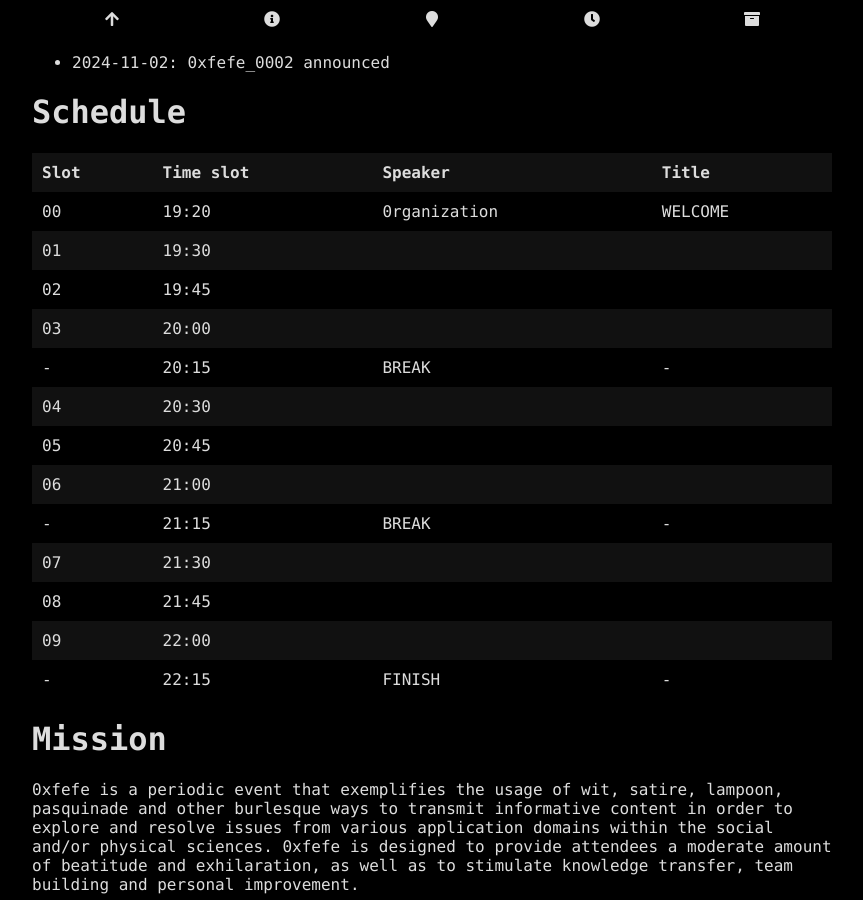
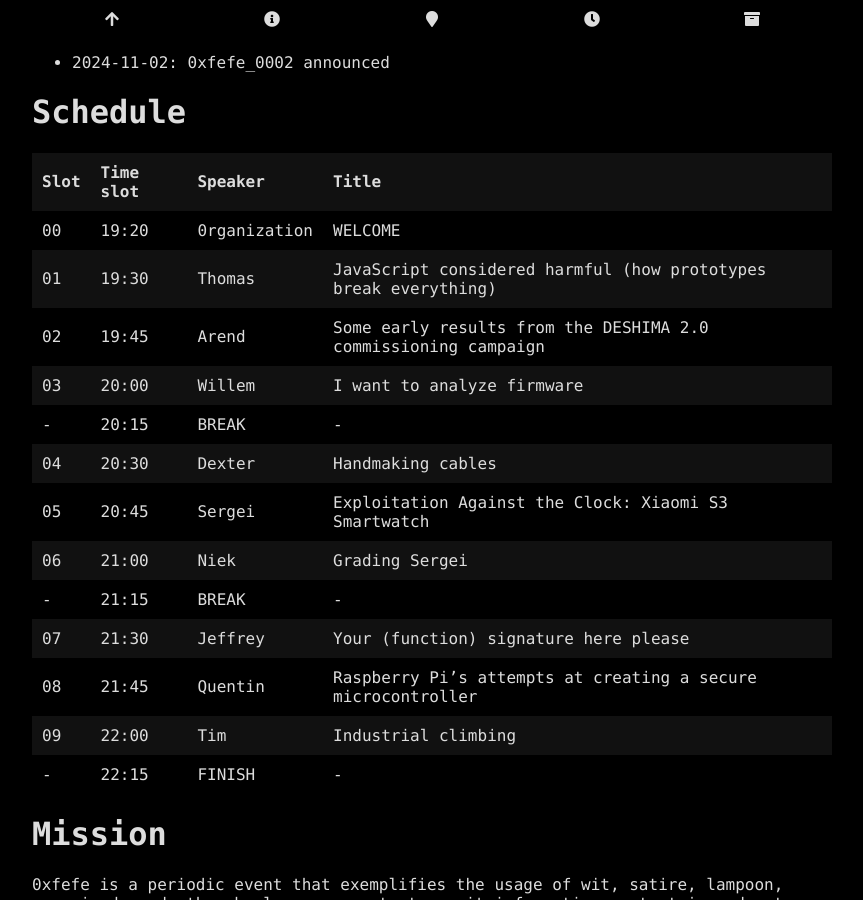
Before and after one commit to 0xfefe-com/0xfefe-com.github.io, a Jekyll site: the page built from docs/0002/info.md, in a window 1280 px wide and 900 px high, scrolled down 766 px. Shown: the whole window, without its empty margins (208-1071 px from the left). Built offline with Jekyll 4.4.1, drawn with Linux system fonts in a browser that asks for light colours.

Commit message:
Update info.md

```diff
--- a/docs/0002/info.md
+++ b/docs/0002/info.md
@@ -48,21 +48,23 @@ The 0rganization of the Federation of Entertainers and Funny Endeavors (0xfefe)
 
 # Schedule
 
-| Slot | Time slot | Speaker      | Title   |
-| ---- | --------- | ------------ | ------- |
-| 00   | 19:20     | 0rganization | WELCOME |
-| 01   | 19:30     |              | |
-| 02   | 19:45     |              | |
-| 03   | 20:00     |              | |
-| -    | 20:15     | BREAK        | - |
-| 04   | 20:30     |              | |
-| 05   | 20:45     |              | |
-| 06   | 21:00     |              | |
-| -    | 21:15     | BREAK        | - |
-| 07   | 21:30     |              | |
-| 08   | 21:45     |              | |
-| 09   | 22:00     |              | |
-| -    | 22:15     | FINISH       | - |
+| Slot | Time slot | Speaker      | Title                                                           |
+| ---- | --------- | ------------ | --------------------------------------------------------------- |
+| 00   | 19:20     | 0rganization | WELCOME                                                         |
+| 01   | 19:30     | Thomas       | JavaScript considered harmful (how prototypes break everything) |
+| 02   | 19:45     | Arend        | Some early results from the DESHIMA 2.0 commissioning campaign  |
+| 03   | 20:00     | Willem       | I want to analyze firmware                                      |
+| -    | 20:15     | BREAK        | -                                                               |
+| 04   | 20:30     | Dexter       | Handmaking cables                                               |
+| 05   | 20:45     | Sergei       | Exploitation Against the Clock: Xiaomi S3 Smartwatch            |
+| 06   | 21:00     | Niek         | Grading Sergei                                                  |
+| -    | 21:15     | BREAK        | -                                                               |
+| 07   | 21:30     | Jeffrey      | Your (function) signature here please                           |
+| 08   | 21:45     | Quentin      | Raspberry Pi's attempts at creating a secure microcontroller    |
+| 09   | 22:00     | Tim          | Industrial climbing                                             |
+| -    | 22:15     | FINISH       | -                                                               |
+
+
 
 # Mission
 
```
